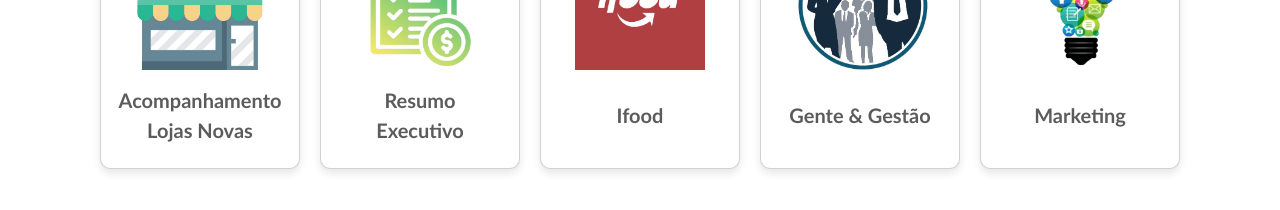
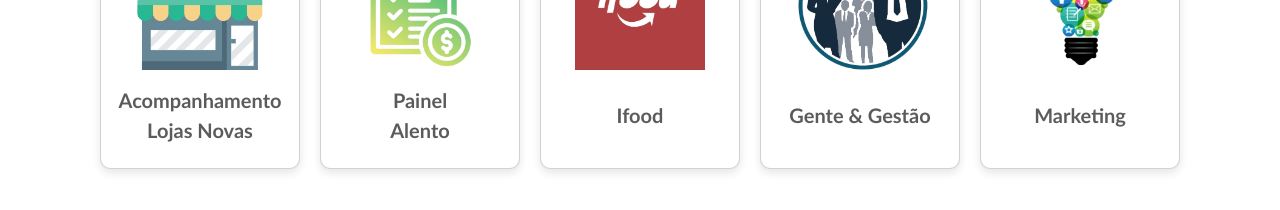
Before and after one commit to rafapoerner/painelAlento, an Angular app: page /dashboard in a window 1280 px wide. Shown: the part 211-421 px from the top of the page. Built offline with nearby package versions, Linux system fonts and the light colour scheme; no server answers; sample sign-in values are in the browser's storage.

Commit message:
Troca de link do resumo executivo e troca de legenda para painel alento

```diff
--- a/src/app/views/dashboard/dashboard.component.html
+++ b/src/app/views/dashboard/dashboard.component.html
@@ -40,10 +40,10 @@
         <span class="card-title">Acompanhamento<br>Lojas Novas</span>
       </div>
       <div class="card">
-        <div class="dashboard-item" (click)="redirectToPowerBi('https://x.gd/pjMDm')">
+        <div class="dashboard-item" (click)="redirectToPowerBi('https://bit.ly/3xg7Ezx')">
           <img class="img-icon" src="/assets/resumoExecutivo.png" alt="Resumo Finanças">
         </div>
-        <span class="card-title">Resumo<br>Executivo</span>
+        <span class="card-title">Painel<br>Alento</span>
       </div>
       <div class="card">
         <div class="dashboard-item"
```
Also changed, not shown: 4 other files (tests, documents, lock files or other folders).
